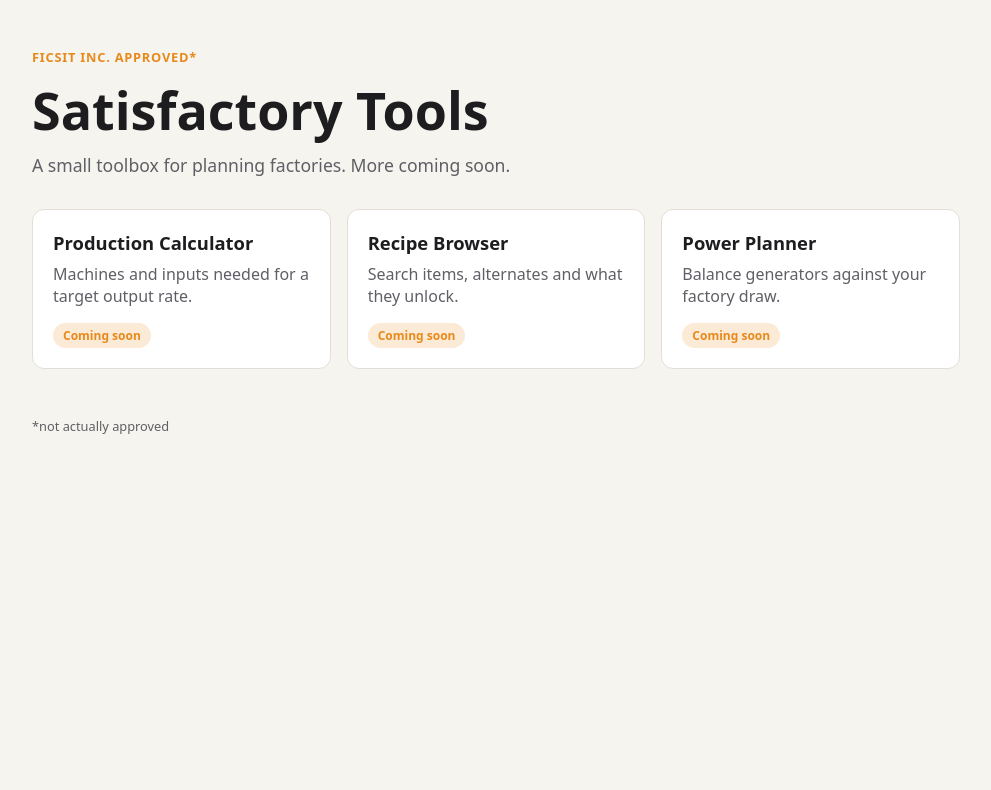
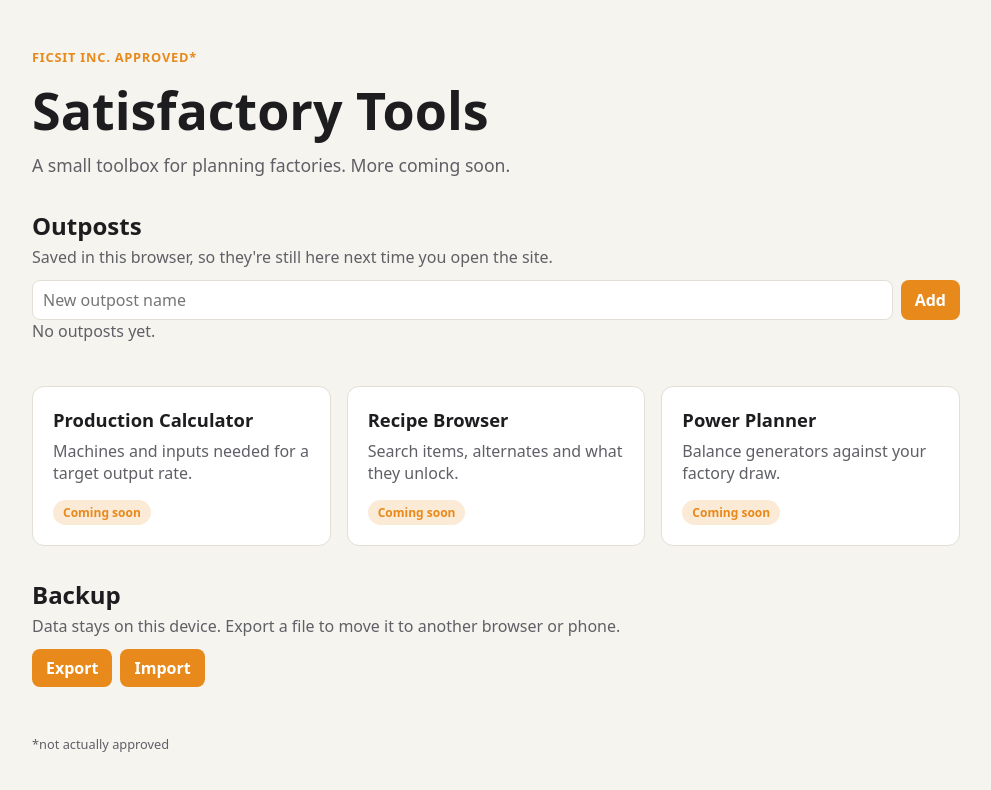
Before and after one commit to Oodapow/satisfactory-tools, a React (Vite) app: page / in a window 1280 px wide. Shown: the top 790 px of the page, without its empty margins (144-1135 px from the left). Built offline with nearby package versions, Linux system fonts and the light colour scheme.

Commit message:
Persist app state in localStorage; add outposts and backup
Co-Authored-By: Claude Opus 5.5 (1M context) <noreply@anthropic.com>
Claude-Session: https://claude.ai/code/session_01YM3r8GwBvEvXdSDcFde3GW

```diff
--- a/src/App.tsx
+++ b/src/App.tsx
@@ -1,8 +1,111 @@
+import { useRef, useState } from 'react'
+import { useOutposts } from './outposts'
+import { exportAll, importAll } from './storage/persisted'
+
 const tools = [
   { name: 'Production Calculator', blurb: 'Machines and inputs needed for a target output rate.' },
   { name: 'Recipe Browser', blurb: 'Search items, alternates and what they unlock.' },
   { name: 'Power Planner', blurb: 'Balance generators against your factory draw.' },
 ]
+
+function Outposts() {
+  const { outposts, add, update, remove } = useOutposts()
+  const [name, setName] = useState('')
+
+  return (
+    <section className="panel">
+      <h2>Outposts</h2>
+      <p className="muted">Saved in this browser, so they're still here next time you open the site.</p>
+      <form
+        className="row"
+        onSubmit={(e) => {
+          e.preventDefault()
+          if (!name.trim()) return
+          add(name.trim())
+          setName('')
+        }}
+      >
+        <input value={name} onChange={(e) => setName(e.target.value)} placeholder="New outpost name" />
+        <button type="submit">Add</button>
+      </form>
+      {outposts.length === 0 && <p className="muted">No outposts yet.</p>}
+      <ul className="list">
+        {outposts.map((o) => (
+          <li key={o.id} className="card">
+            <input
+              className="title-input"
+              value={o.name}
+              onChange={(e) => update(o.id, { name: e.target.value })}
+              aria-label="Outpost name"
+            />
+            <textarea
+              value={o.notes}
+              onChange={(e) => update(o.id, { notes: e.target.value })}
+              placeholder="Notes: resources, machines, power..."
+              rows={3}
+            />
+            <div className="row">
+              <button type="button" onClick={() => add(`${o.name} (copy)`, o)}>
+                Duplicate
+              </button>
+              <button
+                type="button"
+                className="danger"
+                onClick={() => confirm(`Delete "${o.name}"?`) && remove(o.id)}
+              >
+                Delete
+              </button>
+            </div>
+          </li>
+        ))}
+      </ul>
+    </section>
+  )
+}
+
+function Backup() {
+  const fileRef = useRef<HTMLInputElement>(null)
+
+  const download = () => {
+    const blob = new Blob([JSON.stringify(exportAll(), null, 2)], { type: 'application/json' })
+    const a = document.createElement('a')
+    a.href = URL.createObjectURL(blob)
+    a.download = `satisfactory-tools-${new Date().toISOString().slice(0, 10)}.json`
+    a.click()
+    URL.revokeObjectURL(a.href)
+  }
+
+  return (
+    <section className="panel">
+      <h2>Backup</h2>
+      <p className="muted">Data stays on this device. Export a file to move it to another browser or phone.</p>
+      <div className="row">
+        <button type="button" onClick={download}>
+          Export
+        </button>
+        <button type="button" onClick={() => fileRef.current?.click()}>
+          Import
+        </button>
+        <input
+          ref={fileRef}
+          type="file"
+          accept="application/json"
+          hidden
+          onChange={async (e) => {
+            const file = e.target.files?.[0]
+            e.target.value = ''
+            if (!file) return
+            try {
+              importAll(JSON.parse(await file.text()))
+            } catch (err) {
+              alert(err instanceof Error ? err.message : 'Import failed')
+            }
+          }}
+        />
+      </div>
+    </section>
+  )
+}
 
 export default function App() {
   return (
@@ -12,6 +115,7 @@ export default function App() {
         <h1>Satisfactory Tools</h1>
         <p className="lede">A small toolbox for planning factories. More coming soon.</p>
       </header>
+      <Outposts />
       <section className="grid">
         {tools.map((t) => (
           <article key={t.name} className="card">
@@ -21,6 +125,7 @@ export default function App() {
           </article>
         ))}
       </section>
+      <Backup />
       <footer className="foot">*not actually approved</footer>
     </main>
   )
--- a/src/index.css
+++ b/src/index.css
@@ -24,9 +24,22 @@ body { margin: 0; background: var(--bg); color: var(--text); }
 .eyebrow { color: var(--accent); font-weight: 600; letter-spacing: .06em; text-transform: uppercase; font-size: .8rem; margin: 0; }
 h1 { font-size: clamp(2rem, 6vw, 3.25rem); margin: 8px 0; }
 .lede { color: var(--muted); font-size: 1.1rem; margin: 0; }
-.grid { display: grid; gap: 16px; grid-template-columns: repeat(auto-fit, minmax(240px, 1fr)); }
+.grid { margin-bottom: 32px; display: grid; gap: 16px; grid-template-columns: repeat(auto-fit, minmax(240px, 1fr)); }
 .card { background: var(--surface); border: 1px solid var(--border); border-radius: 12px; padding: 20px; }
 .card h2 { font-size: 1.15rem; margin: 0 0 8px; }
 .card p { color: var(--muted); margin: 0 0 16px; }
 .badge { display: inline-block; font-size: .75rem; padding: 4px 10px; border-radius: 999px; background: color-mix(in srgb, var(--accent) 18%, transparent); color: var(--accent); font-weight: 600; }
 .foot { margin-top: 48px; color: var(--muted); font-size: .8rem; }
+.panel { margin-bottom: 32px; }
+.panel h2 { margin: 0 0 4px; }
+.muted { color: var(--muted); margin: 0 0 12px; }
+.row { display: flex; gap: 8px; flex-wrap: wrap; }
+.list { list-style: none; padding: 0; margin: 12px 0 0; display: grid; gap: 12px; }
+input, textarea, button { font: inherit; color: inherit; }
+input, textarea { background: var(--surface); border: 1px solid var(--border); border-radius: 8px; padding: 8px 10px; }
+.row input { flex: 1; min-width: 0; }
+textarea { width: 100%; resize: vertical; margin: 8px 0; }
+.title-input { width: 100%; font-weight: 600; border-color: transparent; padding-left: 0; }
+.title-input:focus { border-color: var(--border); padding-left: 10px; }
+button { background: var(--accent); color: #fff; border: 0; border-radius: 8px; padding: 8px 14px; font-weight: 600; cursor: pointer; }
+button.danger { background: transparent; color: #d0453a; border: 1px solid currentColor; }
--- /dev/null
+++ b/src/outposts.ts
@@ -0,0 +1,37 @@
+import { usePersistentState } from './storage/persisted'
+
+export type Outpost = {
+  id: string
+  name: string
+  notes: string
+  createdAt: string
+  updatedAt: string
+}
+
+const EMPTY: Outpost[] = []
+
+export function useOutposts() {
+  const [outposts, setOutposts] = usePersistentState<Outpost[]>('outposts', EMPTY)
+
+  const now = () => new Date().toISOString()
+
+  return {
+    outposts,
+    add(name: string, from?: Outpost) {
+      const o: Outpost = {
+        id: crypto.randomUUID(),
+        name,
+        notes: from?.notes ?? '',
+        createdAt: now(),
+        updatedAt: now(),
+      }
+      setOutposts((prev) => [...prev, o])
+    },
+    update(id: string, patch: Partial<Pick<Outpost, 'name' | 'notes'>>) {
+      setOutposts((prev) => prev.map((o) => (o.id === id ? { ...o, ...patch, updatedAt: now() } : o)))
+    },
+    remove(id: string) {
+      setOutposts((prev) => prev.filter((o) => o.id !== id))
+    },
+  }
+}
--- /dev/null
+++ b/src/storage/persisted.ts
@@ -0,0 +1,108 @@
+import { useCallback, useSyncExternalStore } from 'react'
+
+// All app state lives in localStorage under this prefix, one JSON entry per key.
+// Each entry is wrapped with a schema version so stored data can be migrated later.
+const PREFIX = 'sft:'
+const SCHEMA_VERSION = 1
+
+type Envelope<T> = { v: number; data: T }
+
+const listeners = new Map<string, Set<() => void>>()
+// Cache parsed values so useSyncExternalStore gets a stable reference between renders.
+const cache = new Map<string, { raw: string | null; value: unknown }>()
+
+function storageKey(key: string) {
+  return PREFIX + key
+}
+
+function read<T>(key: string, fallback: T): T {
+  let raw: string | null = null
+  try {
+    raw = localStorage.getItem(storageKey(key))
+  } catch {
+    // Storage blocked (private mode, disabled cookies): behave as empty.
+  }
+  const hit = cache.get(key)
+  if (hit && hit.raw === raw) return (hit.value ?? fallback) as T
+
+  let value: T | undefined
+  if (raw !== null) {
+    try {
+      const parsed = JSON.parse(raw) as Envelope<T>
+      if (parsed && parsed.v === SCHEMA_VERSION) value = parsed.data
+    } catch {
+      // Corrupt entry: ignore and fall back.
+    }
+  }
+  cache.set(key, { raw, value })
+  return value ?? fallback
+}
+
+function write<T>(key: string, data: T) {
+  const raw = JSON.stringify({ v: SCHEMA_VERSION, data } satisfies Envelope<T>)
+  try {
+    localStorage.setItem(storageKey(key), raw)
+  } catch {
+    // Quota exceeded or storage blocked: keep the in-memory value for this session.
+  }
+  cache.set(key, { raw, value: data })
+  notify(key)
+}
+
+function notify(key: string) {
+  listeners.get(key)?.forEach((fn) => fn())
+}
+
+function subscribe(key: string, fn: () => void) {
+  let set = listeners.get(key)
+  if (!set) listeners.set(key, (set = new Set()))
+  set.add(fn)
+  return () => set.delete(fn)
+}
+
+// Keep other open tabs in sync.
+window.addEventListener('storage', (e) => {
+  if (e.key === null) listeners.forEach((_, k) => notify(k))
+  else if (e.key.startsWith(PREFIX)) notify(e.key.slice(PREFIX.length))
+})
+
+/** Like useState, but the value survives reloads and is shared across tabs. */
+export function usePersistentState<T>(key: string, initial: T) {
+  const value = useSyncExternalStore(
+    (fn) => subscribe(key, fn),
+    () => read(key, initial),
+  )
+  const setValue = useCallback(
+    (next: T | ((prev: T) => T)) => {
+      const prev = read(key, initial)
+      write(key, typeof next === 'function' ? (next as (p: T) => T)(prev) : next)
+    },
+    // `initial` is only a fallback; changing it should not recreate the setter.
+    // eslint-disable-next-line react-hooks/exhaustive-deps
+    [key],
+  )
+  return [value, setValue] as const
+}
+
+/** Every stored entry, for backups. */
+export function exportAll(): Record<string, unknown> {
+  const out: Record<string, unknown> = {}
+  for (let i = 0; i < localStorage.length; i++) {
+    const k = localStorage.key(i)
+    if (k?.startsWith(PREFIX)) out[k.slice(PREFIX.length)] = JSON.parse(localStorage.getItem(k)!)
+  }
+  return { app: 'satisfactory-tools', exportedAt: new Date().toISOString(), entries: out }
+}
+
+/** Replace stored entries with those from a backup produced by exportAll. */
+export function importAll(backup: unknown) {
+  const b = backup as { app?: string; entries?: Record<string, Envelope<unknown>> }
+  if (b?.app !== 'satisfactory-tools' || typeof b.entries !== 'object') {
+    throw new Error('Not a Satisfactory Tools backup file')
+  }
+  for (const [key, env] of Object.entries(b.entries)) {
+    localStorage.setItem(storageKey(key), JSON.stringify(env))
+    cache.delete(key)
+    notify(key)
+  }
+}
```
